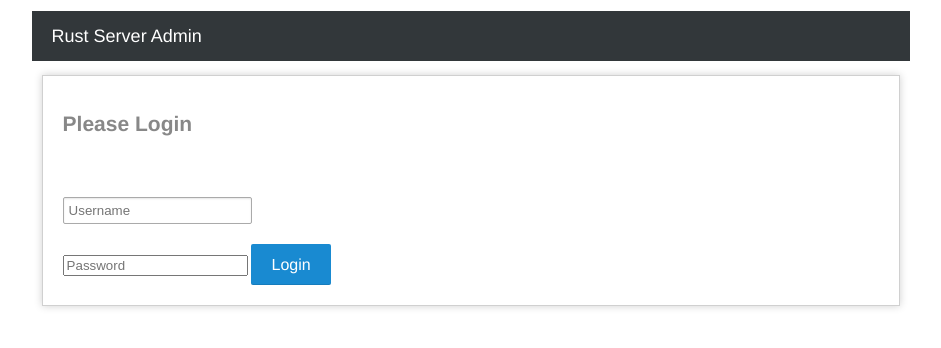
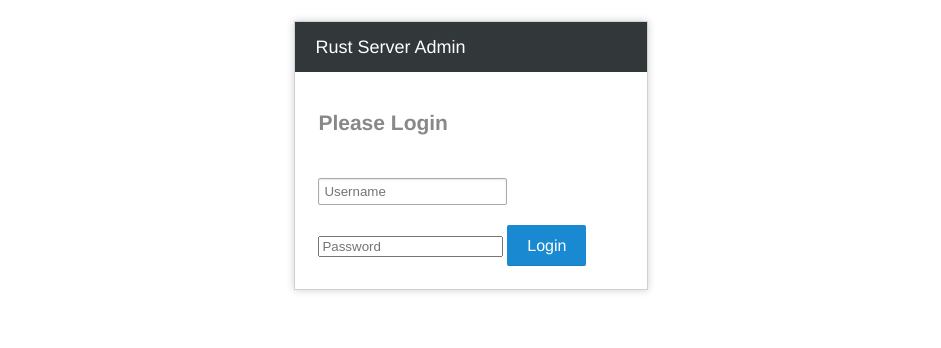
Before and after one commit to dayhkr/rustadmin, a Flask app: page / in a window 1280 px wide. Shown: the top 348 px of the page, without its empty margins (169-1110 px from the left). Run offline with Flask 2, Linux system fonts and the light colour scheme; parts of the project's set-up code (start-up, migrations or seed data) failed here and were passed over.

Commit message:
Cleaned up login box and moved things around.

```diff
--- a/templates/login.html
+++ b/templates/login.html
@@ -6,21 +6,25 @@
     <link rel=stylesheet type=text/css href="{{ url_for('static', filename='style.css') }}">
 </head>
 <body>
-    <table align="center" width="70%"><tr ><td colspan="2">
-            <div class="title"><h1>Rust Server Admin</h1></div></td></tr>
-                <tr><td>
-                <div id="container">
+    <table align="center" width="30%"><tr ><td>
+        <div id="container">
+            <div class="title"><h1>Rust Server Admin</h1></div>
+
                 <div id="content">
+                <table><tr><td>
                 <h2>Please Login</h2><br>
-                <br>
+                </td></tr><tr><td>
                 <form action="" method="post">
                     <input type="text" placeholder="Username" name="username" value="{{request.form.username}}"><br>
                     <input type="password" placeholder="Password" name="password" value="{{request.form.password}}">
                     <input class="btn btn-default" type="submit" value="Login">
-                </form>
+                </form></td>
+                <td>
                 {%if error%}
                     <p class="error"><strong>Error:</strong> {{error}}</p>
                 {%endif%}
+                </td></tr>
+                </table>
                 </div></div>
         </td></tr>
 
```
